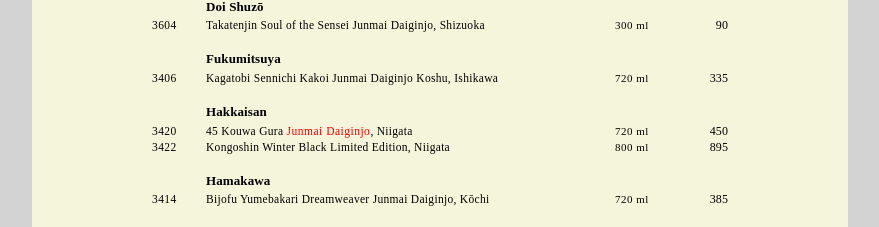
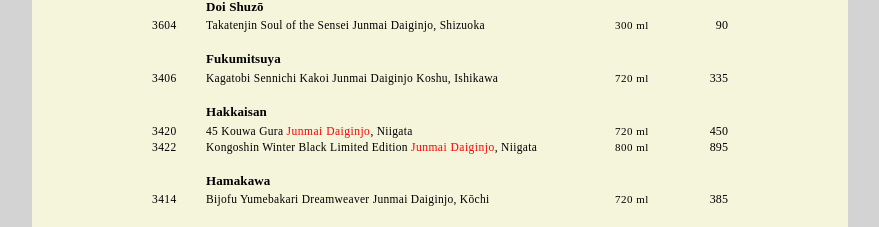
Before and after one commit to DanielAlvarez2/nama, a Next.js app: page /sake in a window 1280 px wide. Shown: the part 1819-2046 px from the top of the page, without its empty margins (200-1079 px from the left). Built offline with nearby package versions, Linux system fonts and the light colour scheme.

Commit message:
update sake photos

```diff
--- a/app/sake/page.jsx
+++ b/app/sake/page.jsx
@@ -923,11 +923,20 @@
                                 <span className='sake-price'>450</span>
                             </div>{/* .sake-flexbox-right */}
                         </div>{/* .sake */}
-                        <div className='sake'>
+
+                        <div className='sake' onClick={()=>openModal(
+                                                                    'JUNMAI DAIGINJO',
+                                                                    'Hakkaisan',
+                                                                    '3422',
+                                                                    '800 ml',
+                                                                    '895',
+                                                                    'Kongoshin Winter Black Limited Edition <span class="typo">Junmai Daiginjo</span>, Niigata',
+                                                                    'kongoshin.jpg'
+                                                                    )}>
                             <div className='sake-flexbox-left'>
                                 <span className='bin-left'>3422</span>
                                 <span className='sake-description'>
-                                    Kongoshin Winter Black Limited Edition, Niigata
+                                    Kongoshin Winter Black Limited Edition <span className='typo'>Junmai Daiginjo</span>, Niigata
                                 </span>
                             </div>{/* .sake-flexbox-left */}
                             <div className='sake-flexbox-right'>
```
Also changed, not shown: public/kongoshin.jpg (added).
